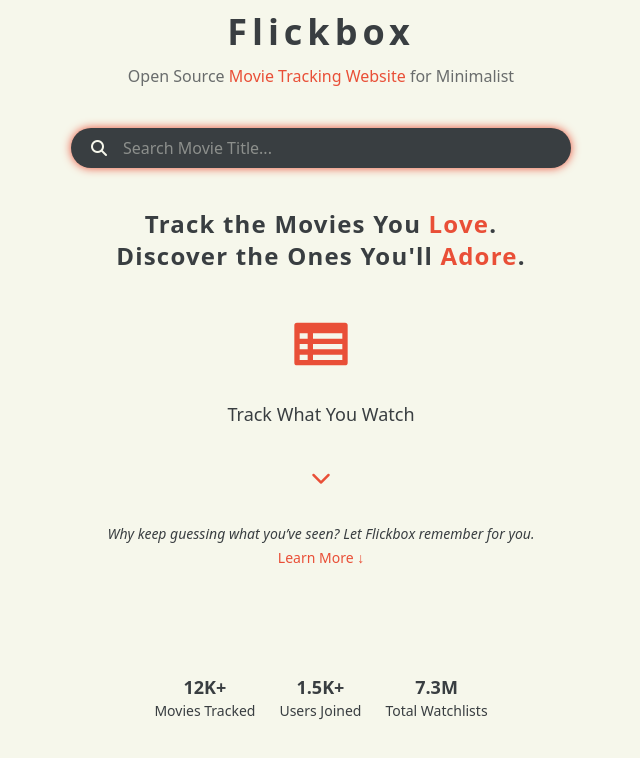
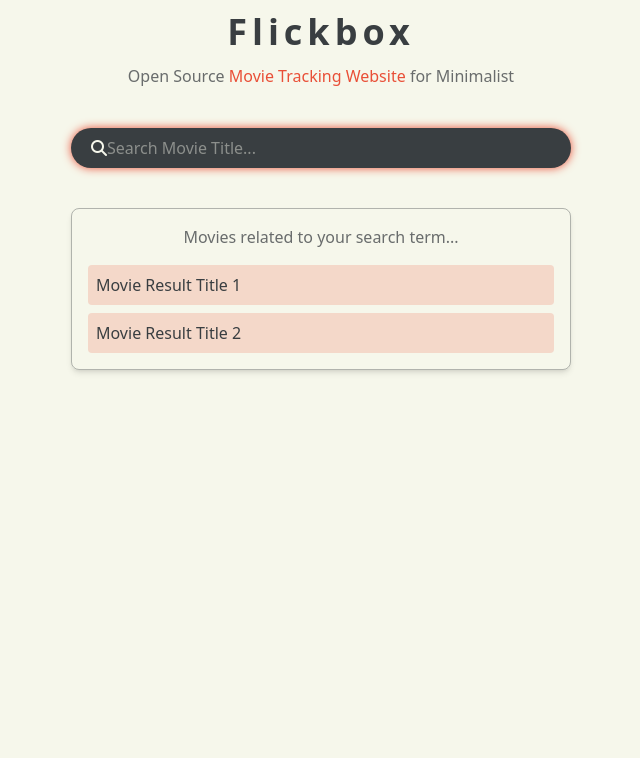
Before and after one commit to bhargablinx/flickbox, a React (Vite) app: page / in a window 1280 px wide. Shown: the top 758 px of the page, without its empty margins (319-959 px from the left). Built offline with nearby package versions, Linux system fonts and the light colour scheme.

Commit message:
Serch movie container component

```diff
--- a/src/App.jsx
+++ b/src/App.jsx
@@ -1,4 +1,5 @@
 import HeroSection from "./components/HeroSection";
+import SearchMovies from "./components/SearchMovies";
 
 function App() {
     return (
@@ -15,7 +16,8 @@ function App() {
                     for Minimalist
                 </p>
             </header>
-            <div className="text-center bg-[#393E41] text-[#F6F7EB] w-[250px] md:w-[500px] mx-auto my-10 flex items-center p-2 rounded-4xl gap-4 px-5 shadow-[0_0_10px_#E94F37]">
+            <div className="text-center bg-[#393E41] text-[#F6F7EB] w-[250px] md:w-[500px] mx-auto my-10 p-2 rounded-4xl gap-4 px-5 shadow-[0_0_10px_#E94F37]">
+                <div className="flex items-center">
                     <i className="fa-solid fa-magnifying-glass"></i>
                     <input
                         className="w-full outline-none border-none focus:ring-0 bg-transparent placeholder:text-[#f6f7eb71]"
@@ -23,7 +25,9 @@ function App() {
                         placeholder="Search Movie Title..."
                     />
                 </div>
-            <HeroSection />
+            </div>
+            {/* <HeroSection /> */}
+            <SearchMovies />
         </div>
     );
 }
--- /dev/null
+++ b/src/components/SearchMovies.jsx
@@ -0,0 +1,17 @@
+export default function SearchMovies() {
+    return (
+        <div className="border border-[#393e415d] w-[90%] max-w-[500px] mx-auto p-4 rounded-lg shadow-md space-y-4 animate-fade-in">
+            <p className="text-center text-[#393e41bf]">
+                Movies related to your search term...
+            </p>
+            <ul className="space-y-2">
+                <li className="p-2 rounded bg-[#E94F3730] hover:bg-[#E94F3750] transition">
+                    Movie Result Title 1
+                </li>
+                <li className="p-2 rounded bg-[#E94F3730] hover:bg-[#E94F3750] transition">
+                    Movie Result Title 2
+                </li>
+            </ul>
+        </div>
+    );
+}
```
Lines whose indentation alone changed are shown as unchanged.
